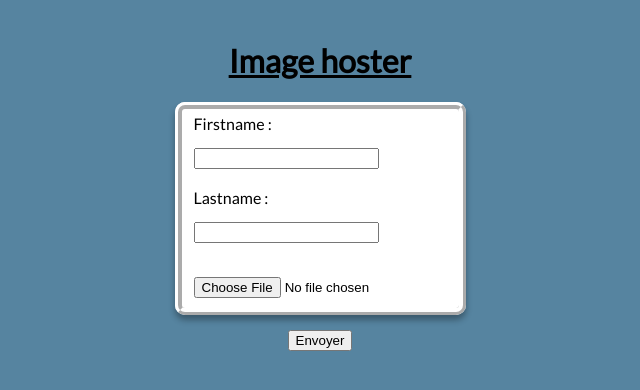
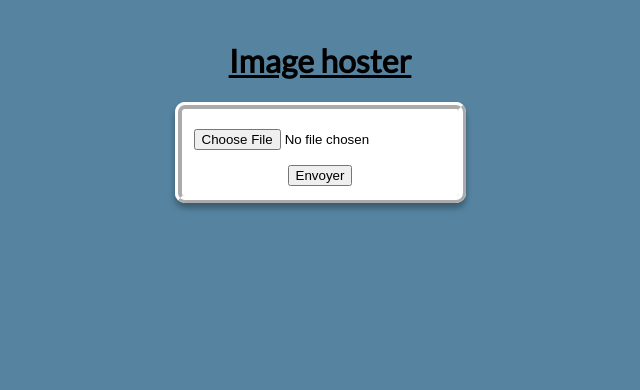
Before and after one commit to ryu-75/image-hoster, a PHP site: page / in a window 1280 px wide. Shown: the top 390 px of the page, without its empty margins (320-960 px from the left). Run offline with PHP 8.4, Linux system fonts and the light colour scheme.

Commit message:
modify form

```diff
--- a/index.php
+++ b/index.php
@@ -10,8 +10,7 @@
 
             body {
                 font-family: 'Lato', sans-serif;
-                width: 50%;
-                height: 100%;
+                width: 100%;
                 background-color: rgba(86, 132, 160, 1);
                 display: inline;
             }
@@ -27,6 +26,7 @@
                 display: flex;
                 align-items: center;
                 justify-content: center;
+                margin-top : 15px
 
             }
 
@@ -52,31 +52,35 @@
                 justify-content: center;
             }
 
+            .image {
+                max-width: 500px;
+                display: inline;
+                margin-top : 15px;
+                margin-left: 12px;
+                border : 2mm ridge white;
+            }
+
+            .img-container {
+                display: flex;
+                justify-content: center;
+
+            }
 
         </style>
     </head>
 <body>
     <div class="container">
         <h1 class="title">Image hoster</h1>
-        <form method="POST" action="uploads/" enctype="multipart/form-data">
+        <form method="POST" action="index.php" enctype="multipart/form-data">
             <div>
                 <fieldset>
-
-                        <label for="firstname">Firstname :
-                            <input type="text" id="firstname" name="firsname"><br />
-                        </label>
-
-                        <label for="lastname">Lastname :
-                            <input type="text" id="lastname" name="lastname"><br />
-                        </label>
-
-                        <input type="file" name="image">
+                        <input type="file" name="image" required>
+                        <div class="button">
+                            <button type="submit">Envoyer</button>
+                        </div>
                 </fieldset>
             </div>
         </form>
-        <div class="button">
-            <button type="submit">Envoyer</button>
-        </div>
     </div>
 </body>
 </html>
```
